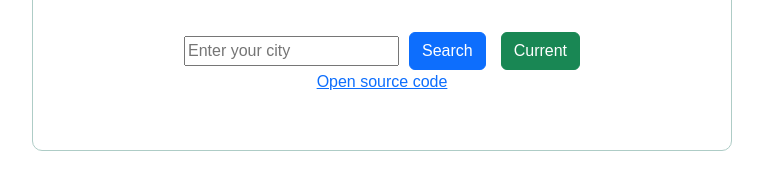
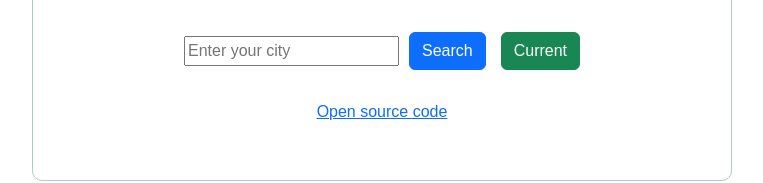
Before and after one commit to orchid-cloud/weather-app-react, a React (Create React App) app: page / in a window 1280 px wide. Shown: the part 1064-1247 px from the top of the page, without its empty margins (258-1021 px from the left). Before the commit the page ends 1225 px from the top, so only its background shows below. Built offline with nearby package versions, Linux system fonts and the light colour scheme.

Commit message:
github link positioning

```diff
--- a/src/App.css
+++ b/src/App.css
@@ -11,3 +11,7 @@
   border: 1px solid #aeccc6;
   border-radius: 10px;
 }
+
+.gitlink {
+  margin-top: 30px;
+}
--- a/src/App.js
+++ b/src/App.js
@@ -5,7 +5,7 @@ export default function App() {
   return (
     <div className="App">
       <DataStorage />
-      <p>
+      <p className="gitlink">
         <a href="https://github.com/orchid-cloud/weather-app-react.git">
           Open source code
         </a>
```
